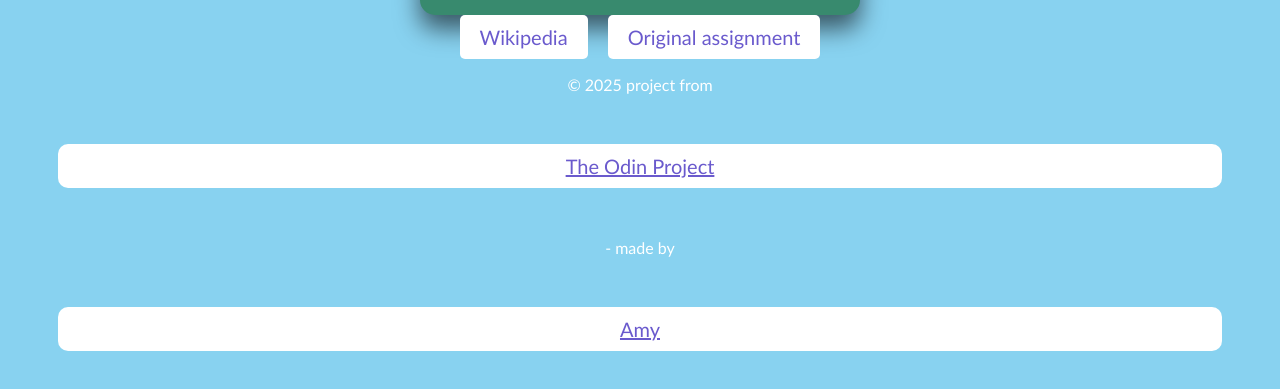
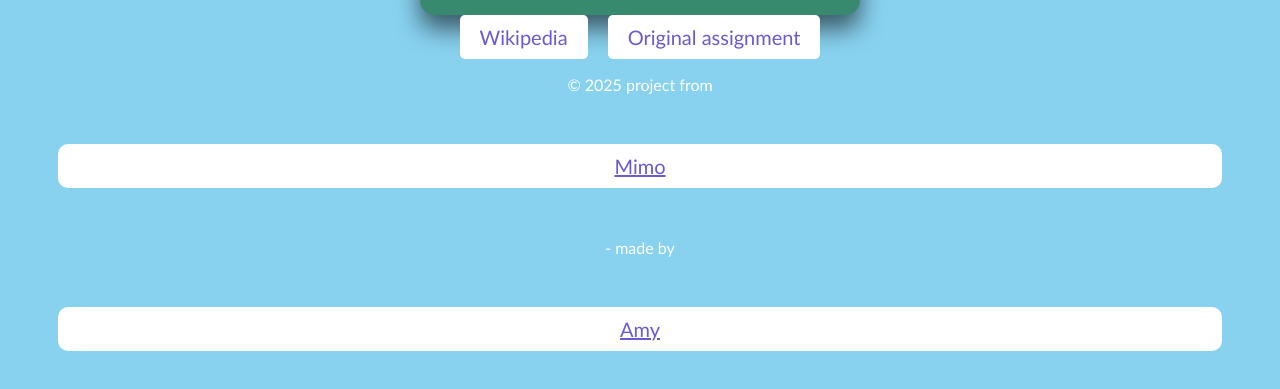
Before and after one commit to PastelPrism/mimo-front-end-developer, a plain HTML site: page linktree/extra/index.html in a window 1280 px wide. Shown: the part 295-684 px from the top of the page. Drawn offline with Linux system fonts and the light colour scheme.

Commit message:
changed footer to Mimo

```diff
--- a/linktree/extra/index.html
+++ b/linktree/extra/index.html
@@ -20,8 +20,7 @@
 
     <footer>
       <p>
-        &copy; 2025 project from
-        <a href="https://www.theodinproject.com">The Odin Project</a> - made by
+        &copy; 2025 project from <a href="https://www.mimo.org">Mimo</a> - made by
         <a href="https://www.github.com/PastelPrism">Amy</a>
       </p>
     </footer>
```
